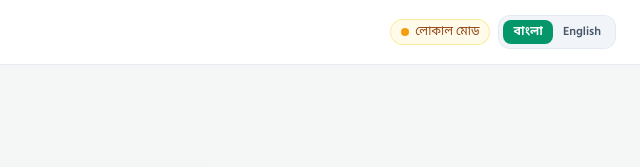
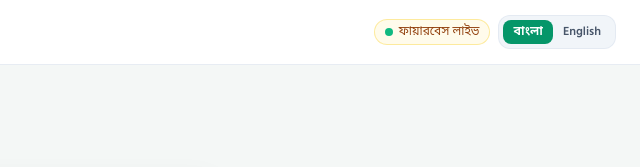
Before and after one commit to BDBUS/ripan-family-ledger, a plain HTML site: page index.html in a window 1280 px wide. Shown: the top 167 px of the page, 640-1280 px from the left. Drawn offline with nearby package versions, Linux system fonts and the light colour scheme.

Commit message:
Update Firebase SDK version and configuration

```diff
--- a/index.html
+++ b/index.html
@@ -591,7 +591,7 @@
       </section>
 
       <!-- ================================================================= -->
-      <!-- PAGE 3: মাই প্রোফাইল / MY PROFILE (Clean Profile + Photo Only)    -->
+      <!-- PAGE 3: মাই প্রোফাইল / MY PROFILE                                 -->
       <!-- ================================================================= -->
       <section id="page-profile" class="page-section hidden space-y-6">
         <div class="max-w-2xl mx-auto bg-white rounded-2xl p-5 sm:p-6 shadow-card border border-slate-200/75 space-y-5">
@@ -1114,15 +1114,16 @@
   </div>
 
   <!-- ===================================================================== -->
-  <!-- FIREBASE SDK MODULE (Auth + Firestore Sync for ripan-family-ledger)   -->
+  <!-- FIREBASE SDK MODULE (Auth + Firestore + Analytics)                    -->
   <!-- ===================================================================== -->
   <script type="module">
-    import { initializeApp } from "https://www.gstatic.com/firebasejs/11.6.1/firebase-app.js";
+    import { initializeApp } from "https://www.gstatic.com/firebasejs/13.4.0/firebase-app.js";
+    import { getAnalytics } from "https://www.gstatic.com/firebasejs/13.4.0/firebase-analytics.js";
     import {
       getAuth,
       signInWithEmailAndPassword,
       signOut
-    } from "https://www.gstatic.com/firebasejs/11.6.1/firebase-auth.js";
+    } from "https://www.gstatic.com/firebasejs/13.4.0/firebase-auth.js";
     import {
       getFirestore,
       collection,
@@ -1130,36 +1131,31 @@
       setDoc,
       deleteDoc,
       getDocs
-    } from "https://www.gstatic.com/firebasejs/11.6.1/firebase-firestore.js";
-
-    // আপনার Firebase প্রজেক্টের কনফিগ (apiKey ও measurementId আপনার দিলে এখানে বসাবেন)
+    } from "https://www.gstatic.com/firebasejs/13.4.0/firebase-firestore.js";
+
     const firebaseConfig = {
-      apiKey: "YOUR_API_KEY_HERE",
+      apiKey: "AIzaSyCWYA7EynO4ScaToEZLqgxOdm1DZx09iEo",
       authDomain: "ripan-family-ledger.firebaseapp.com",
       projectId: "ripan-family-ledger",
       storageBucket: "ripan-family-ledger.firebasestorage.app",
       messagingSenderId: "698007584072",
       appId: "1:698007584072:web:f632ac6e2a4c82d194877d",
-      measurementId: "YOUR_MEASUREMENT_ID_HERE"
+      measurementId: "G-M5GXX1Q5W8"
     };
-
-    const hasValidApiKey =
-      firebaseConfig.apiKey && !firebaseConfig.apiKey.startsWith("YOUR_");
 
     let fbAuth = null;
     let fbDb = null;
 
-    if (hasValidApiKey) {
-      try {
-        const fbApp = initializeApp(firebaseConfig);
-        fbAuth = getAuth(fbApp);
-        fbDb = getFirestore(fbApp);
-        window.__FIREBASE_READY__ = true;
-      } catch (err) {
-        console.warn("Firebase init notice:", err);
-        window.__FIREBASE_READY__ = false;
+    try {
+      const app = initializeApp(firebaseConfig);
+      if (typeof window !== "undefined" && window.location.protocol !== "file:") {
+        try { getAnalytics(app); } catch (_) {}
       }
-    } else {
+      fbAuth = getAuth(app);
+      fbDb = getFirestore(app);
+      window.__FIREBASE_READY__ = true;
+    } catch (err) {
+      console.warn("Firebase init error:", err);
       window.__FIREBASE_READY__ = false;
     }
 
```
